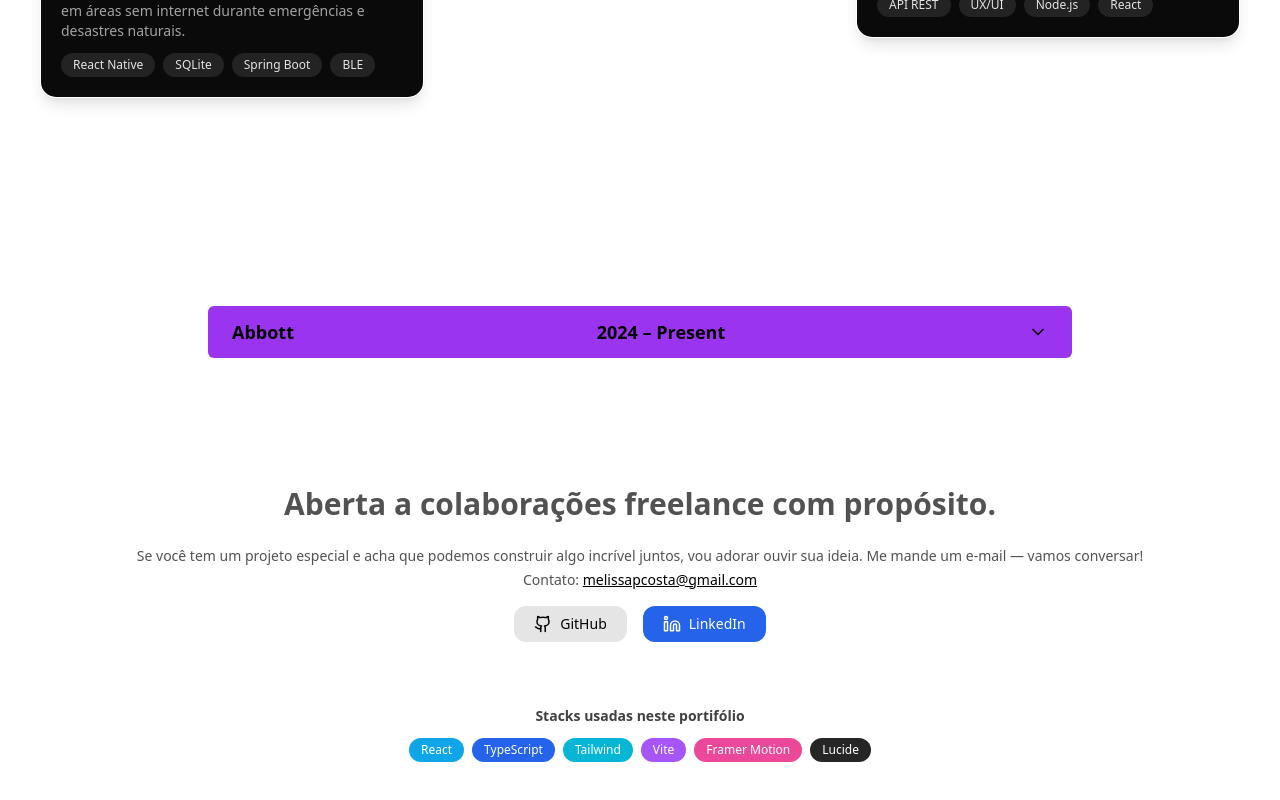
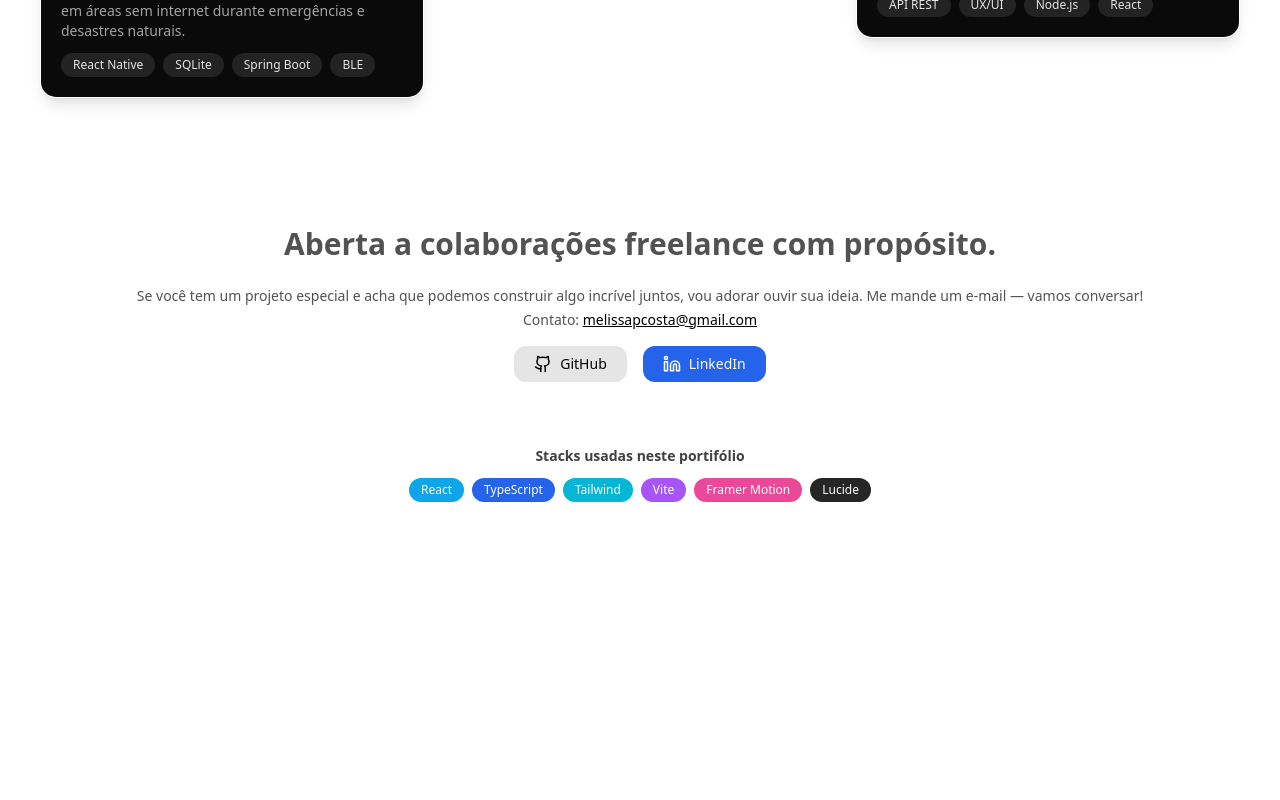
Before and after one commit to Melpscosta/melissapereira-portfolio, a React (Vite) app: page / in a window 1280 px wide. Shown: the part 2343-3143 px from the top of the page. After the commit the page ends 2949 px from the top, so only its background shows below. Built offline with nearby package versions, Linux system fonts and the light colour scheme.

Commit message:
arrumando exp para deploy

```diff
--- a/src/components/Exp.tsx
+++ b/src/components/Exp.tsx
@@ -1,78 +1,53 @@
-import { useState } from "react";
-import { ChevronUp, ChevronDown, MapPin } from "lucide-react"; // Corrigido aqui ✅
-import { motion } from "framer-motion";
+// src/components/Exp.tsx
+import React from "react";
 
-const experiencia = [
-  {
-    cargo: "Abbott",
-    periodo: "2024 – Present",
-    local: "São Paulo, BR",
-    descricao: "Experiência em ambiente corporativo global, com interface entre áreas de vacinas e marketing. Contribuí com criação e tradução de apresentações, planilhas de automação em Excel com código VBA, e aplicação de conhecimentos de design em materiais internos. Também participei no processo de criação do site de vendas de vacinas da empresa (Influconnect).",
-    tecnologias: ["UX/UI", "Microsoft 365", "Tradução de linguagem técnica para corporaivo", "Figma"],
-  },
-];
+export type ExpItem = {
+  titulo: string;
+  empresa?: string;
+  periodo?: string;
+  local?: string;
+  pontos?: string[];
+  tecnologias?: string[];
+};
 
-export default function ExperienciaAccordion() {
-  const [ativo, setAtivo] = useState(null);
+type ExpProps = {
+  itens?: ExpItem[];      // <-- opcional
+  className?: string;
+};
 
-  const toggle = (index) => {
-    setAtivo(ativo === index ? null : index);
-  };
+const Exp: React.FC<ExpProps> = ({ itens = [], className }) => { // <-- default []
+  return (
+    <section className={className}>
+      <ul className="space-y-6">
+        {itens.map((exp: ExpItem, idx: number) => (
+          <li key={idx} className="rounded-2xl border border-white/10 p-5 bg-neutral-950/70">
+            <div className="flex flex-wrap items-baseline gap-x-3 gap-y-1">
+              <h3 className="text-white font-semibold text-lg">{exp.titulo}</h3>
+              {exp.empresa && <span className="text-neutral-300">• {exp.empresa}</span>}
+              {exp.periodo && <span className="text-neutral-400 text-sm">{exp.periodo}</span>}
+              {exp.local && <span className="text-neutral-400 text-sm">• {exp.local}</span>}
+            </div>
 
-  return (
+            {Array.isArray(exp.pontos) && exp.pontos.length > 0 && (
+              <ul className="mt-3 list-disc list-inside text-neutral-300 space-y-1">
+                {exp.pontos.map((p: string, i: number) => <li key={i}>{p}</li>)}
+              </ul>
+            )}
 
-    <motion.section id="exp" className="mt-32 px-4 max-w-4xl mx-auto text-white">
-      <h2 className="text-4xl font-bold mb-10 text-center">
-        Experiência Profissional
-      </h2>
-
-      {experiencia.map((exp, index) => (
-        <div key={index} className="mb-6">
-          {/* Cabeçalho do Accordion */}
-          <button
-            onClick={() => toggle(index)}
-            className="w-full bg-[#9b34ef] rounded-md px-6 py-3 flex justify-between items-center text-black font-semibold text-lg transition-all"
-          >
-            <span>{exp.cargo}</span>
-            <span>{exp.periodo}</span>
-            {ativo === index ? (
-              <ChevronUp size={20} />
-            ) : (
-              <ChevronDown size={20} />
-            )}
-          </button>
-
-          {/* Corpo do Accordion */}
-          {ativo === index && (
-            <div className="bg-[#1e1b2e] rounded-md p-6 mt-2 flex flex-col gap-4 shadow-lg transition-all">
-              {/* Local */}
-              <div className="flex items-center text-sm gap-4 text-neutral-400">
-                <span className="flex items-center gap-1">
-                  <MapPin size={16} />
-                  {exp.local}
-                </span>
-              </div>
-
-              {/* Descrição */}
-              <p className="text-neutral-300 leading-relaxed text-sm">
-                {exp.descricao}
-              </p>
-
-              {/* Bullets com tecnologias */}
-              <div className="flex flex-wrap gap-2">
-                {exp.tecnologias.map((tec, i) => (
-                  <span
-                    key={i}
-                    className="bg-[#2c2740] text-white text-xs px-3 py-1 rounded-full"
-                  >
-                    {tec}
+            {Array.isArray(exp.tecnologias) && exp.tecnologias.length > 0 && (
+              <div className="mt-4 flex flex-wrap gap-2">
+                {exp.tecnologias.map((t: string, i: number) => (
+                  <span key={i} className="bg-white/10 text-neutral-200 text-xs px-3 py-1 rounded-full">
+                    {t}
                   </span>
                 ))}
               </div>
-            </div>
-          )}
-        </div>
-      ))}
-    </motion.section>
+            )}
+          </li>
+        ))}
+      </ul>
+    </section>
   );
-}
+};
+
+export default Exp;
```
